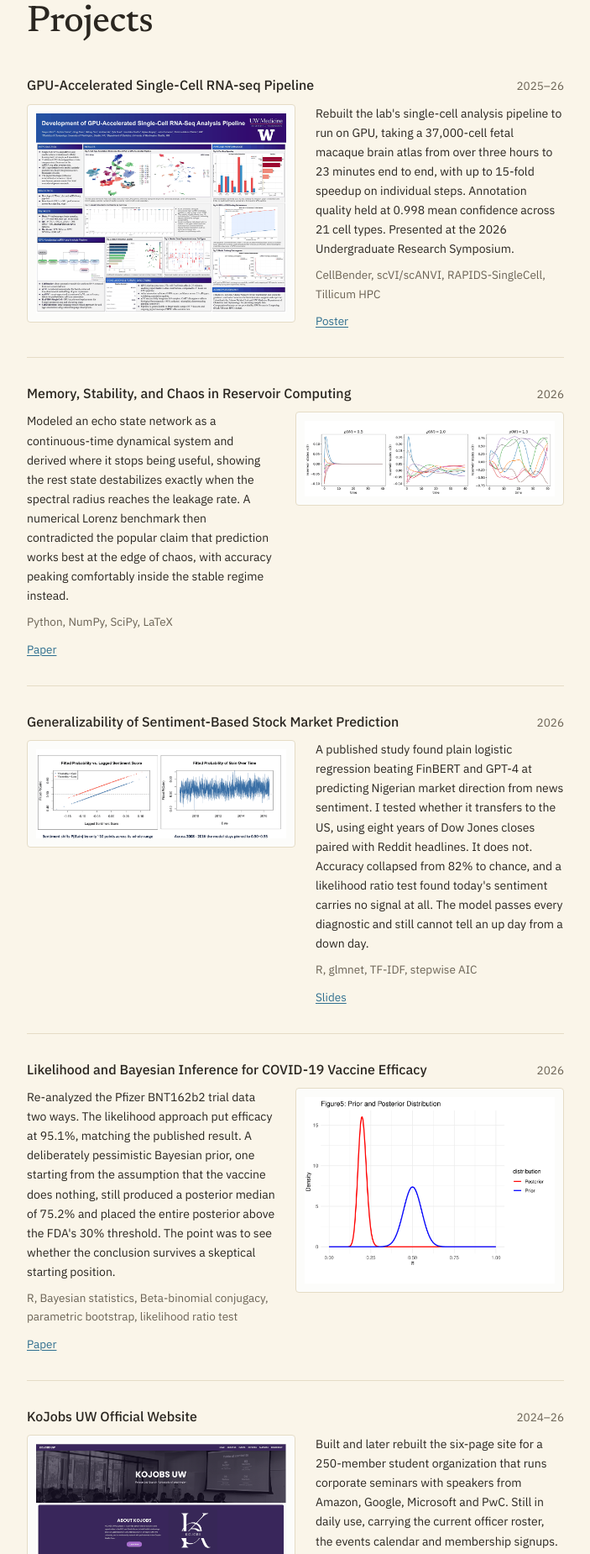
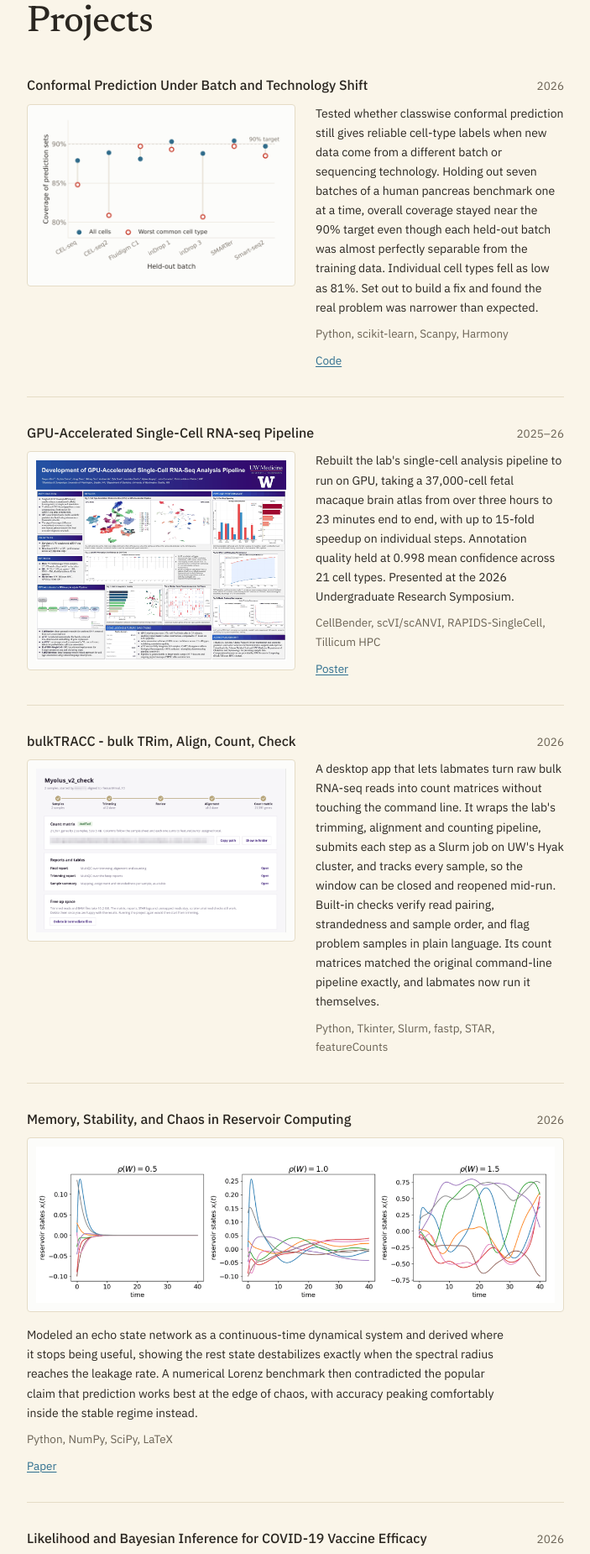
Before and after one commit to taeyunkim03/personal-website, a plain HTML site: page projects.html in a window 1280 px wide. Shown: the part 129-1979 px from the top of the page at 84% size, without its empty margins (288-991 px from the left). Drawn offline with Linux system fonts and the light colour scheme.

Commit message:
project update

```diff
--- a/projects.html
+++ b/projects.html
@@ -53,6 +53,28 @@
 
       <article class="project">
         <div class="project-head">
+          <h2>Conformal Prediction Under Batch and Technology Shift</h2>
+          <p class="project-year">2026</p>
+        </div>
+        <div class="project-main">
+          <div class="project-figure">
+            <a href="https://github.com/taeyunkim03/Classwise-Conformal-Batch-Shift" target="_blank" rel="noopener">
+              <img src="/assets/figures/conformal-coverage.png" width="1280" height="840" loading="lazy"
+                   alt="Coverage for each held-out batch, overall and for the worst common cell type, against a 90% target">
+            </a>
+          </div>
+          <div class="project-body">
+            <p>Tested whether classwise conformal prediction still gives reliable cell-type labels when new data come from a different batch or sequencing technology. Holding out seven batches of a human pancreas benchmark one at a time, overall coverage stayed near the 90% target even though each held-out batch was almost perfectly separable from the training data. Individual cell types fell as low as 81%. Set out to build a fix and found the real problem was narrower than expected.</p>
+            <p class="project-tools">Python, scikit-learn, Scanpy, Harmony</p>
+            <ul class="project-links">
+              <li><a href="https://github.com/taeyunkim03/Classwise-Conformal-Batch-Shift" target="_blank" rel="noopener">Code</a></li>
+            </ul>
+          </div>
+        </div>
+      </article>
+
+      <article class="project">
+        <div class="project-head">
           <h2>GPU-Accelerated Single-Cell RNA-seq Pipeline</h2>
           <p class="project-year">2025–26</p>
         </div>
@@ -74,6 +96,25 @@
       </article>
 
       <article class="project">
+        <div class="project-head">
+          <h2>bulkTRACC - bulk TRim, Align, Count, Check</h2>
+          <p class="project-year">2026</p>
+        </div>
+        <div class="project-main">
+          <div class="project-figure">
+            <a href="/assets/figures/bulktracc-results.png">
+              <img src="/assets/figures/bulktracc-results.png" width="978" height="638" loading="lazy"
+                   alt="bulkTRACC results page showing a finished project with a verified count matrix and QC reports">
+            </a>
+          </div>
+          <div class="project-body">
+            <p>A desktop app that lets labmates turn raw bulk RNA-seq reads into count matrices without touching the command line. It wraps the lab's trimming, alignment and counting pipeline, submits each step as a Slurm job on UW's Hyak cluster, and tracks every sample, so the window can be closed and reopened mid-run. Built-in checks verify read pairing, strandedness and sample order, and flag problem samples in plain language. Its count matrices matched the original command-line pipeline exactly, and labmates now run it themselves.</p>
+            <p class="project-tools">Python, Tkinter, Slurm, fastp, STAR, featureCounts</p>
+          </div>
+        </div>
+      </article>
+
+      <article class="project project-wide">
         <div class="project-head">
           <h2>Memory, Stability, and Chaos in Reservoir Computing</h2>
           <p class="project-year">2026</p>
@@ -97,6 +138,28 @@
 
       <article class="project">
         <div class="project-head">
+          <h2>Likelihood and Bayesian Inference for COVID-19 Vaccine Efficacy</h2>
+          <p class="project-year">2026</p>
+        </div>
+        <div class="project-main">
+          <div class="project-figure">
+            <a href="/assets/covid_vaccine_efficacy.pdf">
+              <img src="/assets/figures/covid-prior-posterior.png" width="1100" height="820" loading="lazy"
+                   alt="A pessimistic prior distribution and the much narrower posterior it produced">
+            </a>
+          </div>
+          <div class="project-body">
+            <p>Re-analyzed the Pfizer BNT162b2 trial data two ways. The likelihood approach put efficacy at 95.1%, matching the published result. A deliberately pessimistic Bayesian prior, one starting from the assumption that the vaccine does nothing, still produced a posterior median of 75.2% and placed the entire posterior above the FDA's 30% threshold. The point was to see whether the conclusion survives a skeptical starting position.</p>
+            <p class="project-tools">R, Bayesian statistics, Beta-binomial conjugacy, parametric bootstrap, likelihood ratio test</p>
+            <ul class="project-links">
+              <li><a href="/assets/covid_vaccine_efficacy.pdf">Paper</a></li>
+            </ul>
+          </div>
+        </div>
+      </article>
+
+      <article class="project project-wide">
+        <div class="project-head">
           <h2>Generalizability of Sentiment-Based Stock Market Prediction</h2>
           <p class="project-year">2026</p>
         </div>
@@ -117,23 +180,38 @@
         </div>
       </article>
 
-      <article class="project">
+      <!-- Full width: the figure is too wide for the side column. -->
+      <article class="project project-wide">
         <div class="project-head">
-          <h2>Likelihood and Bayesian Inference for COVID-19 Vaccine Efficacy</h2>
+          <h2>Fitting a Neuron Model to Retinal Recordings</h2>
           <p class="project-year">2026</p>
         </div>
         <div class="project-main">
           <div class="project-figure">
-            <a href="/assets/covid_vaccine_efficacy.pdf">
-              <img src="/assets/figures/covid-prior-posterior.png" width="1100" height="820" loading="lazy"
-                   alt="A pessimistic prior distribution and the much narrower posterior it produced">
+            <a href="/assets/figures/nurp-filter-fit.png">
+              <img src="/assets/figures/nurp-filter-fit.png" width="1189" height="296" loading="lazy"
+                   alt="Fitted stimulus filter compared with the spike-triggered average">
             </a>
           </div>
           <div class="project-body">
-            <p>Re-analyzed the Pfizer BNT162b2 trial data two ways. The likelihood approach put efficacy at 95.1%, matching the published result. A deliberately pessimistic Bayesian prior, one starting from the assumption that the vaccine does nothing, still produced a posterior median of 75.2% and placed the entire posterior above the FDA's 30% threshold. The point was to see whether the conclusion survives a skeptical starting position.</p>
-            <p class="project-tools">R, Bayesian statistics, Beta-binomial conjugacy, parametric bootstrap, likelihood ratio test</p>
+            <p>Fit a leaky integrate-and-fire model to recordings from a primate retinal ganglion cell by maximum likelihood. The fitted stimulus filter closely tracked the spike-triggered average (r = 0.80), peaking about 8 ms later, consistent with the delay from the model's membrane integration. Part of a quarter-long reading program on how the retina encodes light.</p>
+            <p class="project-tools">Python, NumPy, SciPy, maximum likelihood</p>
+          </div>
+        </div>
+      </article>
+
+      <!-- No figure for this one. -->
+      <article class="project project-wide">
+        <div class="project-head">
+          <h2>Statistical Foundations of Machine Translation and LLMs</h2>
+          <p class="project-year">2026</p>
+        </div>
+        <div class="project-main">
+          <div class="project-body">
+            <p>Worked through the statistics behind machine translation and large language models with a graduate student mentor, from n-gram models and maximum likelihood estimation to attention and the Transformer. Built a sequence-to-sequence translation model in Python along the way.</p>
+            <p class="project-tools">Python, probability, language models</p>
             <ul class="project-links">
-              <li><a href="/assets/covid_vaccine_efficacy.pdf">Paper</a></li>
+              <li><a href="https://spa-drp.github.io/past-projects/2026-winter/#:~:text=Tony%20Lei%3A%20Statistical,Student%3A%20Taeyun%20Kim" target="_blank" rel="noopener">Slides and writeup</a></li>
             </ul>
           </div>
         </div>
--- a/style.css
+++ b/style.css
@@ -989,6 +989,16 @@ button {
   border-top: 0;
 }
 
+/* Full-width entry: text only, or a figure above the text at every width. */
+.project-wide .project-main {
+  display: block;
+}
+
+/* Block layout has no flex gap, so match the 16px the stacked layout uses. */
+.project-wide .project-figure {
+  margin-bottom: 16px;
+}
+
 .project-figure a {
   display: block;
   padding: 10px;
@@ -1060,10 +1070,6 @@ button {
   .project-main {
     flex-direction: row;
     gap: 24px;
-  }
-
-  .project:nth-child(even) .project-main {
-    flex-direction: row-reverse;
   }
 
   .project-figure {
```
Also changed, not shown: assets/figures/bulktracc-results.png (added), assets/figures/conformal-coverage.png (added), assets/figures/nurp-filter-fit.png (added).
